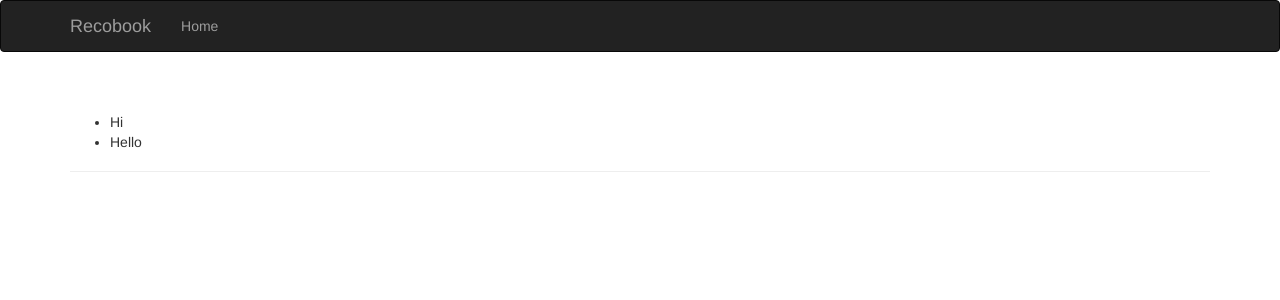
After one commit to sgondala/RecommenderSystems, a Flask app: page /book in a window 1280 px wide. The commit adds this page. Shown: the top 300 px of the page. Run offline with Flask 2, Linux system fonts and the light colour scheme; some libraries are stand-ins or nearby versions.

Commit message:
Almost done, should add list of books for a book

```diff
--- a/FlaskWebsite/index.py
+++ b/FlaskWebsite/index.py
@@ -24,9 +24,14 @@ class BookForm(FlaskForm):
 def homePage():
     form = BookForm()
     if form.validate_on_submit():
-        flask.session['name'] = form.name.data
-        return flask.redirect('http://www.google.com')
-    return flask.render_template('index.html',name=flask.session.get('name'),form=form)
+        return flask.redirect(flask.url_for("bookPage",bookName=form.name.data))
+    return flask.render_template('index.html',form=form)
+
+@app.route('/book')
+def bookPage():
+    bookName = flask.request.args.get('bookName')
+    similarityDict = {'Hi':0.9, 'Hello': 0.1}
+    return flask.render_template('bookPage.html', similarityDict=similarityDict)
 
 if __name__=='__main__':
-    app.run()
+    app.run(debug=True)
--- a/FlaskWebsite/templates/base.html
+++ b/FlaskWebsite/templates/base.html
@@ -4,8 +4,6 @@
 
 {% block head %}
 {{ super() }}
-<link rel="shortcut icon" href="{{ url_for('static', filename='favicon.ico') }}" type="image/x-icon">
-<link rel="icon" href="{{ url_for('static', filename='favicon.ico') }}" type="image/x-icon">
 {% endblock %}
 
 {% block navbar %}
@@ -18,7 +16,7 @@
                 <span class="icon-bar"></span>
                 <span class="icon-bar"></span>
             </button>
-            <a class="navbar-brand" href="/">Flasky</a>
+            <a class="navbar-brand" href="/">Recobook</a>
         </div>
         <div class="navbar-collapse collapse">
             <ul class="nav navbar-nav">
--- /dev/null
+++ b/FlaskWebsite/templates/bookPage.html
@@ -0,0 +1,13 @@
+{% extends "base.html" %}
+
+{% block title %}Recobook{% endblock %}
+
+{% block page_content %}
+<div class="page-header">
+    <ul>
+        {% for book in similarityDict %}
+            <li> {{book}} </li>
+        {% endfor %}
+    </ul>
+</div>
+{% endblock %}
--- a/FlaskWebsite/templates/index.html
+++ b/FlaskWebsite/templates/index.html
@@ -1,7 +1,7 @@
 {% extends "base.html" %}
 {% import "bootstrap/wtf.html" as wtf %}
 
-{% block title %}Flasky{% endblock %}
+{% block title %}Recobook{% endblock %}
 
 {% block page_content %}
 <div class="page-header">
```
